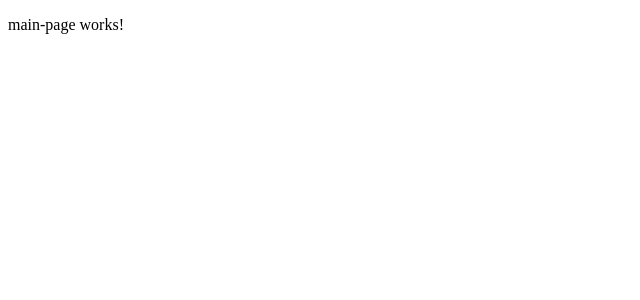
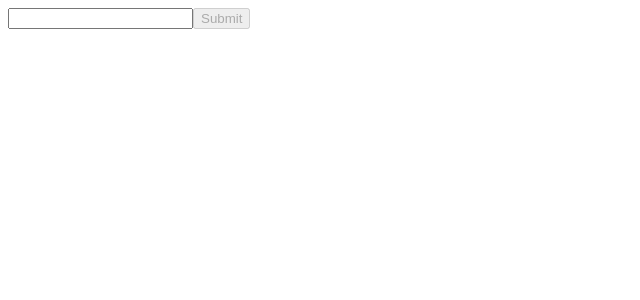
Before and after one commit to NikitaChihranov/BusStopApplication, an Angular app: page / in a window 1280 px wide. Shown: the top 300 px of the page, without its empty margins (0-640 px from the left). Built offline with nearby package versions, Linux system fonts and the light colour scheme.

Commit message:
Add service to send requests to server. Add script to parse data.

```diff
--- a/src/app/app.component.ts
+++ b/src/app/app.component.ts
@@ -1,10 +1,12 @@
-import { Component } from '@angular/core';
+import {Component, OnInit} from '@angular/core';
 
 @Component({
   selector: 'app-root',
   templateUrl: './app.component.html',
   styleUrls: ['./app.component.css']
 })
-export class AppComponent {
+export class AppComponent implements OnInit{
   title = 'BusStopApplication';
+  ngOnInit(): void {
+  }
 }
--- a/src/app/main-page/main-page.component.html
+++ b/src/app/main-page/main-page.component.html
@@ -1,3 +1,4 @@
-<p>
-  main-page works!
-</p>
+<form (ngSubmit)="getStop(value)">
+  <input type="text" (input)="getValue(value)" #value>
+  <button type="submit" [disabled]="inputValue === ''">Submit</button>
+</form>
--- a/src/app/main-page/main-page.component.ts
+++ b/src/app/main-page/main-page.component.ts
@@ -1,4 +1,9 @@
 import { Component, OnInit } from '@angular/core';
+import {StopService} from '../../services/stop.service';
+import {Stop} from '../../models/Stop';
+import {StopInfo} from '../../models/StopInfo';
+import {Route} from '../../models/Route';
+import {DateRoute} from '../../models/DateRoute';
 
 @Component({
   selector: 'app-main-page',
@@ -6,10 +11,46 @@ import { Component, OnInit } from '@angular/core';
   styleUrls: ['./main-page.component.css']
 })
 export class MainPageComponent implements OnInit {
+  inputValue = '';
+  generalName = '';
+  stops: StopInfo[];
 
-  constructor() { }
+  constructor(
+    private stopService: StopService
+  ) { }
 
   ngOnInit() {
   }
+  getStop(input) {
+    console.log(input.value);
+    this.stopService.getStopInfo(input.value).subscribe((res) => {
+      console.log(res);
+      let stops = [];
+      let routes = [];
+      let dateRoutes = [];
+      this.generalName = res.name;
+      for(let stop of res.stops) {
 
+        if(stop.routes) {
+          for (let route of stop.routes) {
+
+             for(let time of route.stop_times) {
+               let dateRoute = new DateRoute(time.shape, time.departure_timestamp, time.departure_time);
+                dateRoutes.push(dateRoute);
+                console.log(dateRoutes);
+             }
+            let Route1 = new Route(route.name, dateRoutes);
+             console.log(routes);
+             routes.push(Route1);
+             }
+          }
+        let Stop1 = new Stop(stop.name, routes);
+        stops.push(Stop1);
+        }
+      console.log(stops);
+    });
+  }
+  getValue(input) {
+    this.inputValue = input.value;
+  }
 }
--- /dev/null
+++ b/src/models/DateRoute.ts
@@ -0,0 +1,8 @@
+export class DateRoute{
+  constructor(
+    public shape: string,
+    public departure_timestamp: Date,
+    public departure_time: Date
+  ) {
+  }
+}
--- /dev/null
+++ b/src/models/Route.ts
@@ -0,0 +1,8 @@
+import {DateRoute} from './DateRoute';
+
+export class Route{
+  constructor(
+    public name: string,
+    public stop_times: DateRoute[]
+  ){}
+}
--- /dev/null
+++ b/src/models/Stop.ts
@@ -0,0 +1,8 @@
+import {Route} from './Route';
+
+export class Stop {
+  constructor(
+    public name: string,
+    public routes: Route[]
+  ){}
+}
--- /dev/null
+++ b/src/services/stop.service.ts
@@ -0,0 +1,21 @@
+import {Injectable} from '@angular/core';
+import {Observable} from 'rxjs';
+import {StopInfo} from '../models/StopInfo';
+import {Stop} from '../models/Stop';
+import {HttpClient, HttpHeaders} from '@angular/common/http';
+
+@Injectable({
+  providedIn: 'root'
+})
+export class StopService{
+  constructor(
+    private http: HttpClient
+  ){
+  }
+
+  getStopInfo(stopId): Observable<any> {
+    const headers = new HttpHeaders();
+    headers.append('Access-Control-Allow-Origin', '*');
+    return this.http.get<any>(` https://cors-anywhere.herokuapp.com/https://myttc.ca/${stopId}.json`, {headers: headers});
+  }
+}
```
Also changed, not shown: 1 other file (tests, documents, lock files or other folders).
